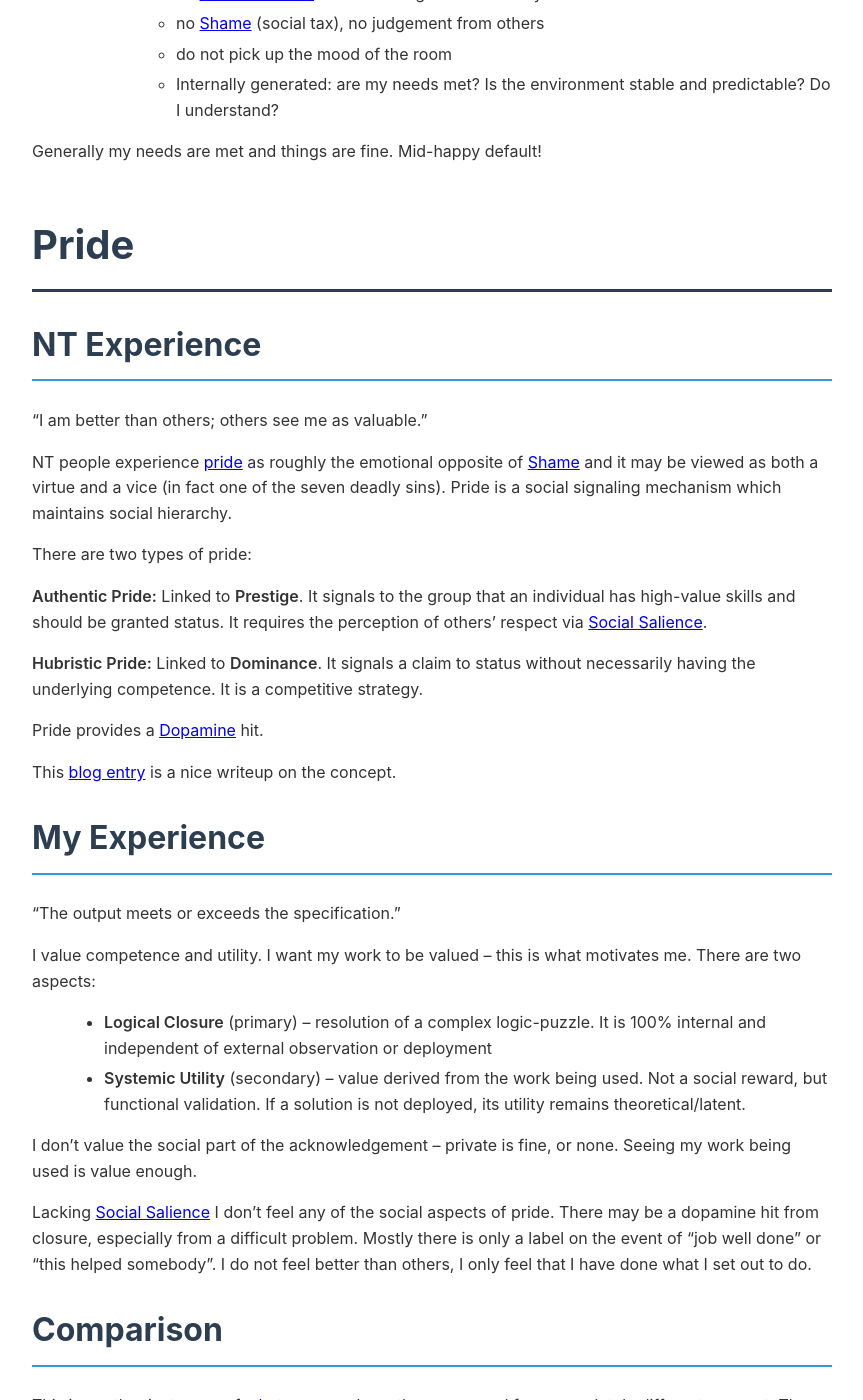
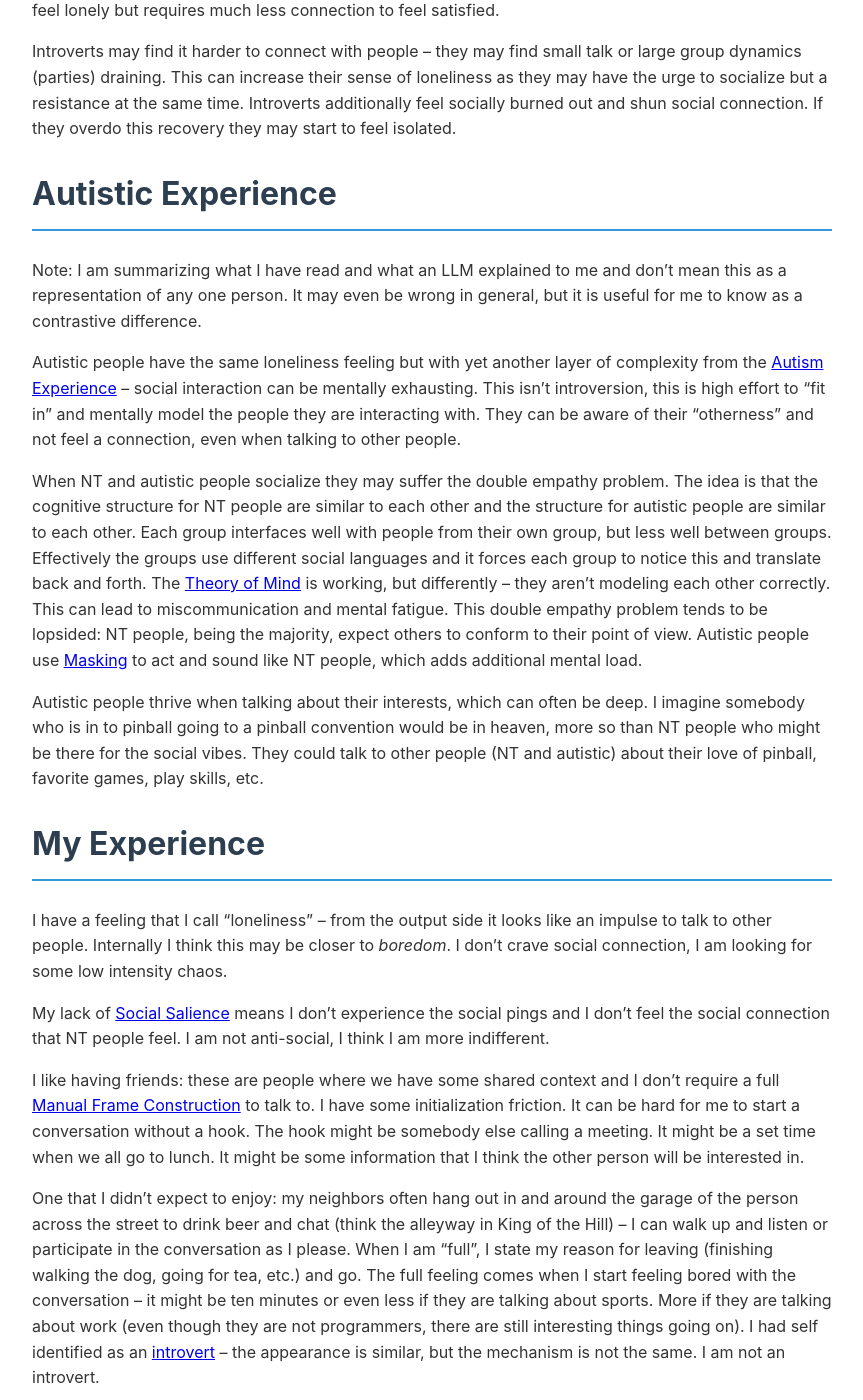
Before and after one commit to SignalBlind/SignalBlind.github.io, a Jekyll site: the page built from print-export-page.md, in a window 1280 px wide and 1400 px high, scrolled down 93725 px. Shown: the whole window, without its empty margins (208-1071 px from the left). Built offline with Jekyll 4.4.1, drawn with Linux system fonts in a browser that asks for light colours; some of the changed text lies outside the part shown.

Commit message:
add loneliness

```diff
--- /dev/null
+++ b/Emotions/Loneliness.md
@@ -0,0 +1,81 @@
+---
+layout: page
+title: Loneliness
+---
+## NT Experience
+
+"I am disconnected; I am hungry for belonging."
+
+For NT people the loneliness emotion is not typically about being physically along, rather it is triggered by the gap between their **desired** social connection and their **actual** social connection.  It is possible to feel lonely in the middle of a party if they are not connecting with the people around them.
+
+This feeling works like hunger and is known as **social homeostasis**:  when the social connection feels low the brain triggers a distressing emotional response (aka loneliness) to signal the need to seek out others.
+
+Note that NT people can look for **solitude**, which is a voluntary state of being alone.  They might use this to feel peace or be free of distractions.  The key is that this is intentional.
+## NT Experience: Introversion^Introvert
+
+Introversion and extroversion is a spectrum about how much connection one needs.  An introvert can still feel lonely but requires much less connection to feel satisfied.
+
+Introverts may find it harder to connect with people -- they may find small talk or large group dynamics (parties) draining.  This can increase their sense of loneliness as they may have the urge to socialize but a resistance at the same time.  Introverts additionally feel socially burned out and shun social connection.  If they overdo this recovery they may start to feel isolated.
+## Autistic Experience
+
+Note: I am summarizing what I have read and what an LLM explained to me and don't mean this as a representation of any one person.  It may even be wrong in general, but it is useful for me to know as a contrastive difference.
+
+Autistic people have the same loneliness feeling but with yet another layer of complexity from the [Autism Experience](../Experience/Autism%20Experience.md) -- social interaction can be mentally exhausting.  This isn't introversion, this is high effort to "fit in" and mentally model the people they are interacting with.  They can be aware of their "otherness" and not feel a connection, even when talking to other people.
+
+When NT and autistic people socialize they may suffer the double empathy problem.  The idea is that the cognitive structure for NT people are similar to each other and the structure for autistic people are similar to each other.  Each group interfaces well with people from their own group, but less well between groups.  Effectively the groups use different social languages and it forces each group to notice this and translate back and forth.  The [Theory of Mind](../Experience/Theory%20of%20Mind.md) is working, but differently -- they aren't modeling each other correctly. This can lead to miscommunication and mental fatigue.   This double empathy problem tends to be lopsided:  NT people, being the majority, expect others to conform to their point of view.  Autistic people use [Masking](../Experience/Masking.md) to act and sound like NT people, which adds additional mental load.
+
+Autistic people thrive when talking about their interests, which can often be deep.  I imagine somebody who is in to pinball going to a pinball convention would be in heaven, more so than NT people who might be there for the social vibes.  They could talk to other people (NT and autistic) about their love of pinball, favorite games, play skills, etc.
+## My Experience
+
+I have a feeling that I call "loneliness" -- from the output side it looks like an impulse to talk to other people.  Internally I think this may be closer to *boredom*.  I don't crave social connection, I am looking for some low intensity chaos.
+
+My lack of [Social Salience](../Experience/Social%20Salience.md) means I don't experience the social pings and I don't feel the social connection that NT people feel.  I am not anti-social, I think I am more indifferent.
+
+I like having friends:  these are people where we have some shared context and I don't require a full [Manual Frame Construction](../How%20I%20Think/Manual%20Frame%20Construction.md) to talk to.  I have some initialization friction.  It can be hard for me to start a conversation without a hook.  The hook might be somebody else calling a meeting.  It might be a set time when we all go to lunch.  It might be some information that I think the other person will be interested in.
+
+One that I didn't expect to enjoy: my neighbors often hang out in and around the garage of the person across the street to drink beer and chat (think the alleyway in King of the Hill) -- I can walk up and listen or participate in the conversation as I please.  When I am "full", I state my reason for leaving (finishing walking the dog, going for tea, etc.) and go.  The full feeling comes when I start feeling bored with the conversation -- it might be ten minutes or even less if they are talking about sports.  More if they are talking about work (even though they are not programmers, there are still interesting things going on).  I had self identified as an [introvert](../Experience/Introversion.md) -- the appearance is similar, but the mechanism is not the same.  I am not an introvert.
+
+But this isn't loneliness in the NT sense.  I am fine playing pinball, working or reading for a week straight without seeing anyone.  Working from home during COVID was *strange* but not stressful.  We still saw each other on video chat.  I missed going out to eat more than anything.
+
+I seek out other people when I am bored with what I am doing and want some different input.  "Small talk" with neighbors is fine in small doses.  Talking with people at work is usually a little more rewarding because we are aligned in areas of interest and skill.
+
+Much like autistic people I enjoy talking to people about things I enjoy.  Want to talk about programming?  Pinball?  Video games?  Sci-fi and fantasy books?  Awesome!  Want to talk about opera and abstract art?  I brought a book.  I don't think this is the same experience -- I don't have stress talking to people about other things, but I will get bored with it and wander away (or read my book).  I think talking about things that interest me is some kind of "flow state" where my mind is focused on things I enjoy and running at peak efficiency.
+
+I can satisfy my need for "conversation" in a number of ways that probably wouldn't be satisfying to NT people:
+
+- I can talk via chat, e.g. Discord
+	- I used to play a Star Wars game that had a social (guild) aspect and we had a discord server
+	- I enjoyed talking game mechanics and Star Wars stuff with the other people
+	- I even built software to help plan for the in-game events that required cooperation between the players
+	- this felt full fidelity to me
+- video chat
+	- it isn't for every situation, but I connect over video as well as being in person
+- LLMs
+	- today's (2026) LLMs are strong enough in their interaction that it feels like talking to a person to me
+	- I can guide the conversation as I please and leave by closing the window -- perfect!
+
+My wife described my interactions with others (including immediate family) as:  **"you treat everybody like a neighbor."**  What I consider a "close" relationship is probably greater shared context.
+
+TLDR: I seek interaction when I am bored with what I am doing and need some noise injected for variety.  I don't need a lot.  I have much more enjoyment talking about topics of interest.  There is no feeling of connection that I am aware of, but I do value these interactions.
+## My Experience: Task Completion^Completion
+
+I get a [Dopamine](Dopamine.md) hit when I complete a task.  A small task maybe no or small feeling, but a large or difficult task is a big hit.
+
+I once debugged something over the course of six months or a year -- it was impossible to reproduce, but we saw strong evidence there was a problem.  I worked on it on and off over this time:  whenever I had an idea I might spend a few hours or a day investigating.  This continued until I uncovered the missing link:  a seldom used API that I hadn't been considering.  Suddenly I had a repro case.  I knew *where* the bug was, I knew roughly *what* the bug was.  It wasn't my code (organizationally very distant) but I had the key to unlock everything.  We could fix it.  I felt a *huge* dopamine hit -- I was shaking.  Even though it was late at night I was so excited I texted my boss "I FOUND IT".  He knew what I was talking about.
+
+When I complete a task like this I have an urge to tell somebody, ideally somebody who might understand it.  If I made a program I want to demonstrate it.  I am not seeking approval, I am excited (dopamine I presume).  In person is fine, via video chat is fine, even a Slack conversation with screenshots works.  I think it is the *expression* of excitement that I am seeking.
+
+This is also not loneliness, but there is some overlap in the desire to "talk".
+## My Experience: Travel^Travel
+
+Another case where that I label loneliness is around travel or just going out to events -- doing these alone is boring.  If I were alone I would stay at home and do something I like.  When I travelled on business I sat in my hotel room and read rather than going out to see the city -- solo travel is just not appealing.
+
+I could visit a pinball museum by myself.  I can eat out by myself (bring a book).  These provide intrinsic value that I enjoy.  I think travel to see the sights is different and I require a companion to provide interest as a substitute for my lack of interest.
+
+This isn't NT loneliness either, but is a type of activity where I want to do it with other people.
+
+## Comparison
+
+Although I have a feeling that I label "loneliness", it is *nothing* like NT loneliness.  It is not missing social connection, love or belonging, it is missing *complexity*.  I am bored.  I can use complex activity (pinball, good books, programming) to fill that need most of the time.  Sometimes I desire a little variety and humans provide that.
+
+[Semantic Divergence](Semantic%20Divergence.md): yes, large.
--- a/_data/glossary.yml
+++ b/_data/glossary.yml
@@ -26,6 +26,14 @@
   - Black Boxes
   definition: A system where you can observe inputs and outputs without knowing the
     internal function or state. [Wikipedia](https://en.wikipedia.org/wiki/Black_box)
+
+- term: Double Empathy
+  definition: This theory proposes that many of the difficulties autistic individuals
+    face when socializing with non-autistic individuals are due, in part, to mismatch
+    and a lack of mutual understanding between the two groups, meaning that most autistic
+    people struggle to understand and empathize with non-autistic people, whereas
+    most non-autistic people also struggle to understand and empathize with autistic
+    people. [Wikipedia](https://en.wikipedia.org/wiki/Double_empathy_problem)
 
 - term: DSM-5
   definition: Diagnostic and Statistical Manual of Mental Disorders, Fifth Edition.  Clinical
```
Also changed, not shown: System Prompt.md (+1 -1 lines).
